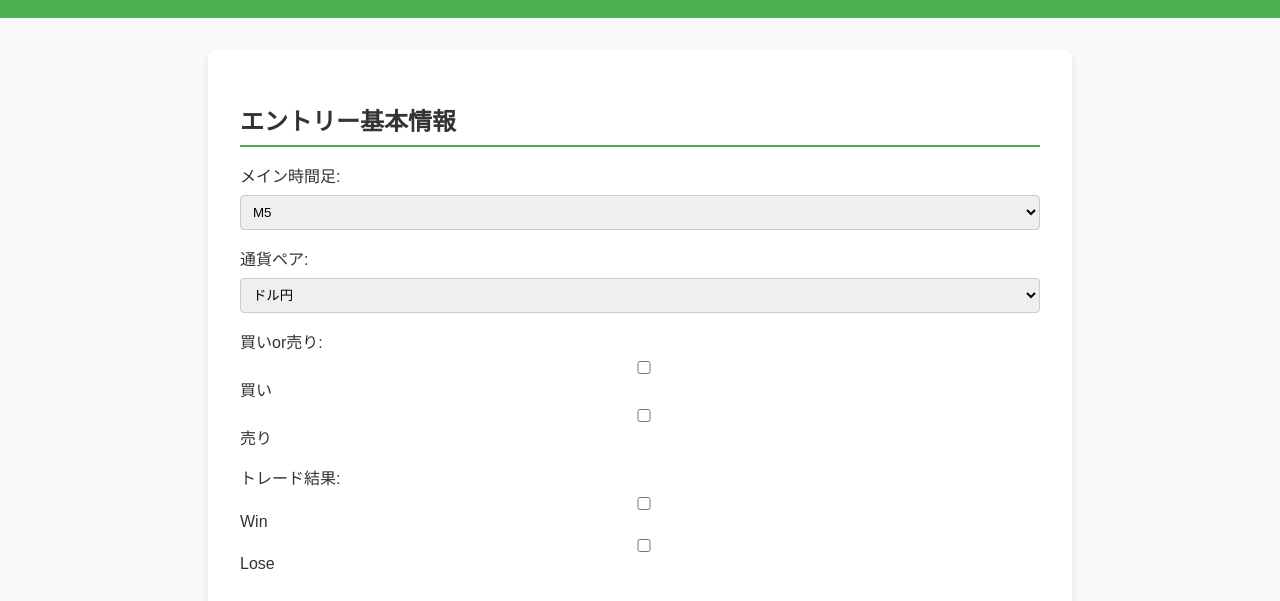
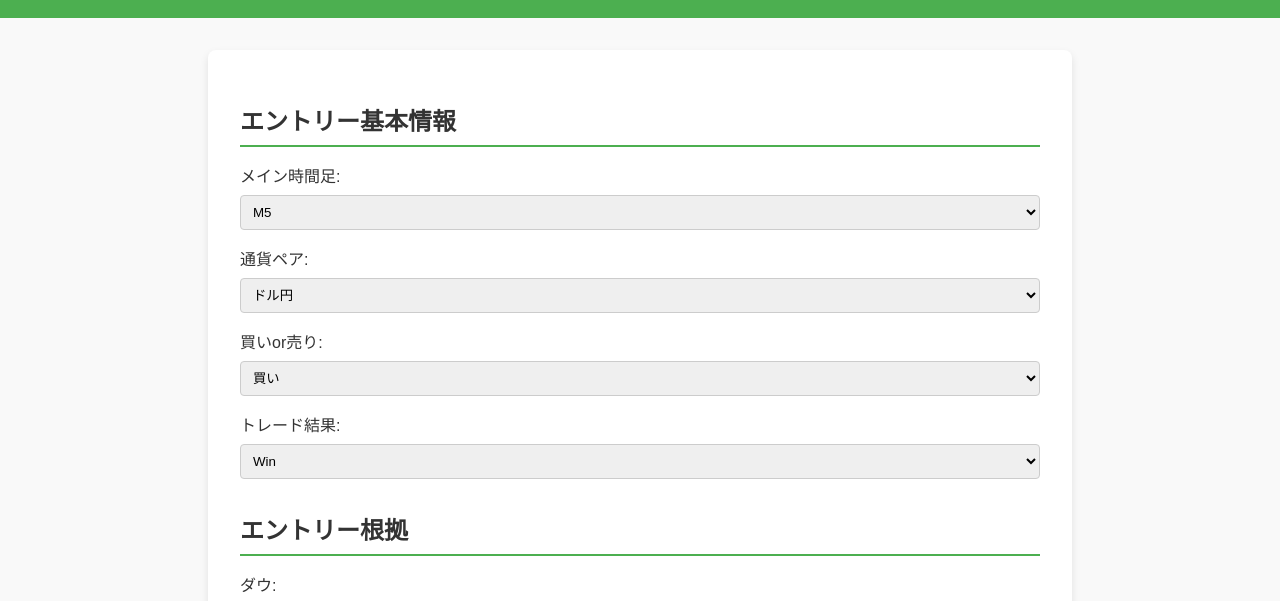
Before and after one commit to RAShOrca/fx_system, a plain HTML site: page index.html in a window 1280 px wide. Shown: the part 103-704 px from the top of the page. Drawn offline with Linux system fonts and the light colour scheme.

Commit message:
Update index.html

```diff
--- a/index.html
+++ b/index.html
@@ -33,14 +33,17 @@
             </select>
             <input type="text" id="currency-other" placeholder="その他の通貨ペアを入力" style="display: none;">
 
+            <label for="trade-type">買いor売り:</label>
+            <select id="trade-type">
+                <option value="buy">買い</option>
+                <option value="sell">売り</option>
+            </select>
 
-            <label>買いor売り:</label>
-            <input type="checkbox" name="trade_type" value="buy">買い
-            <input type="checkbox" name="trade_type" value="sell">売り
-
-            <label>トレード結果:</label>
-            <input type="checkbox" name="trade_result" value="win">Win
-            <input type="checkbox" name="trade_result" value="lose">Lose
+            <label for="trade-result">トレード結果:</label>
+            <select id="trade-result">
+                <option value="win">Win</option>
+                <option value="lose">Lose</option>
+            </select>
         </section>
 
         <section id="entry-reason">
```
